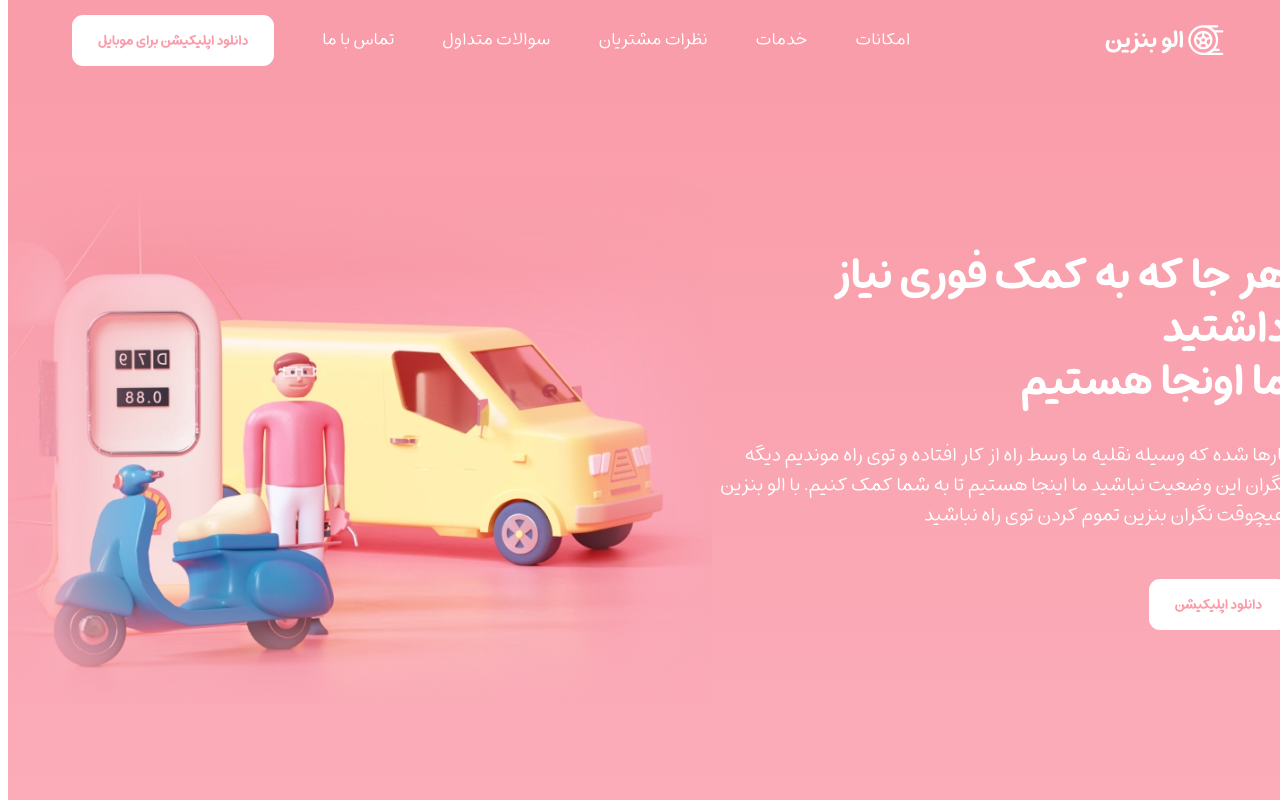
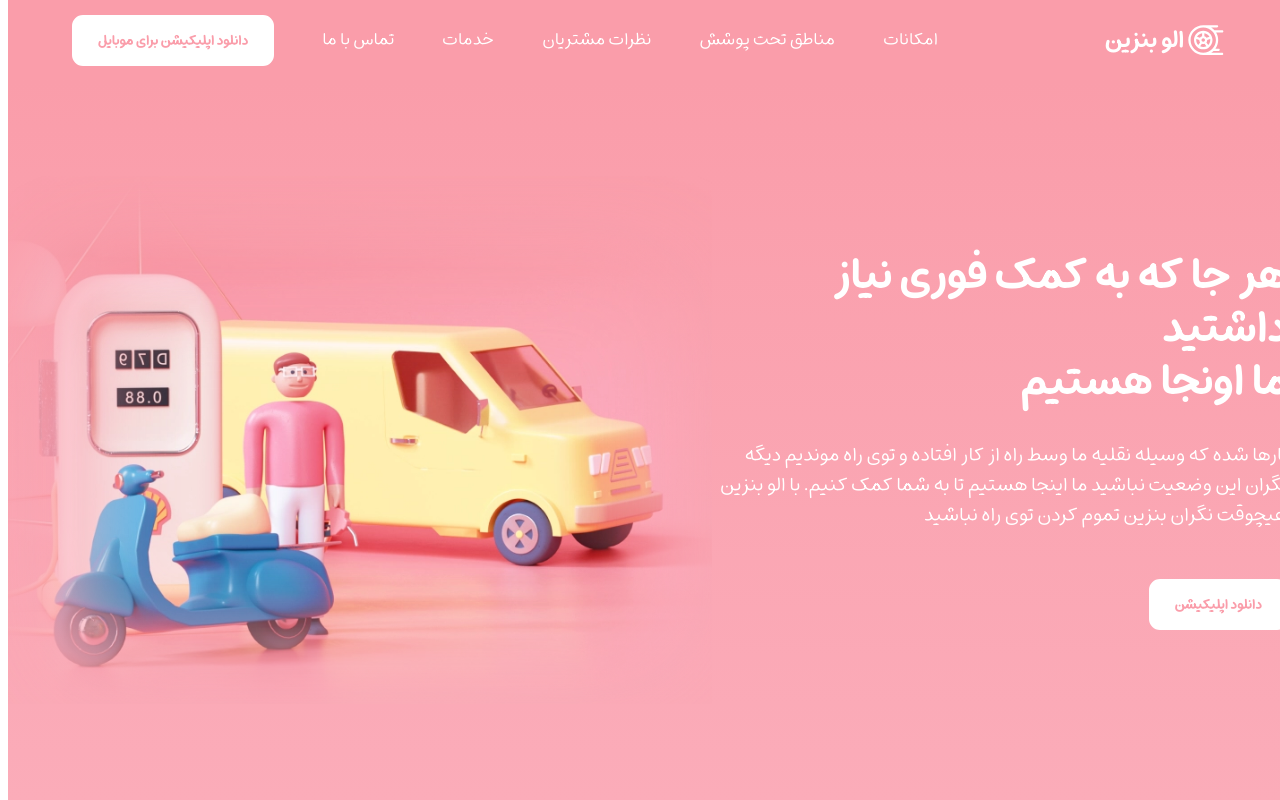
Before and after one commit to HessamCheraghi/landing-page-v1, a React (Create React App) app: page / in a window 1280 px wide. Shown: the top 800 px of the page. Built offline with nearby package versions, Linux system fonts and the light colour scheme.

Commit message:
added smooth scroll effect

```diff
--- a/src/components/CTA/CTA.jsx
+++ b/src/components/CTA/CTA.jsx
@@ -3,7 +3,7 @@
 
 export default function CTA() {
   return (
-    <div className={styles.container}>
+    <div id="cta" className={styles.container}>
       <img src={phone} alt="تلفن همراه" />
       <div className={styles.textBox}>
         <h2 className={styles.secondary}>
--- a/src/components/Features/Card/Card.jsx
+++ b/src/components/Features/Card/Card.jsx
@@ -1,11 +1,12 @@
 import styles from "./Card.module.scss";
 import { motion } from "framer-motion";
 
-export default function Card({ data }) {
+export default function Card({ data, delay }) {
   return (
     <motion.div
-      viewport={{ once: true, margin: "250px" }}
+      viewport={{ once: true, amount: 0.2 }}
       initial={{ opacity: 0, y: 300 }}
+      transition={{ duration: 0.5, delay: delay * 0.2 }}
       whileInView={{ opacity: 1, y: 0 }}
       className={styles.background}
     >
--- a/src/components/Features/Features.jsx
+++ b/src/components/Features/Features.jsx
@@ -9,7 +9,7 @@
     hidden: { opacity: 0, y: 120 },
   };
   return (
-    <div className={styles.container}>
+    <div id="features" className={styles.container}>
       <motion.p
         initial="hidden"
         whileInView="visible"
--- a/src/components/Header/Header.jsx
+++ b/src/components/Header/Header.jsx
@@ -3,8 +3,19 @@
 import Nav from "./Nav";
 import Logo from "./Logo";
 export default function Header() {
+  const handleClick = function (e) {
+    e.preventDefault();
+
+    // matching href to id
+    if (e.target.closest("a")) {
+      const id = e.target.closest("a").getAttribute("href");
+      console.log(id);
+      document.querySelector(id).scrollIntoView({ behavior: "smooth" });
+    }
+  };
+
   return (
-    <header className={styles.container}>
+    <header onClick={handleClick} id="header" className={styles.container}>
       <Logo delay={0} />
       <Nav delay={2} />
       {/*  <button class={styles.mobileNav}/> */}
--- a/src/components/Header/Logo/Logo.jsx
+++ b/src/components/Header/Logo/Logo.jsx
@@ -4,7 +4,7 @@
 export default function Logo({ delay }) {
   const animationDelay = delay ?? 0;
   return (
-    <a href="#hero" className={styles.container}>
+    <a href="#header" className={styles.container}>
       <motion.svg
         initial={{ x: 300 }}
         animate={{ x: 0 }}
--- a/src/components/Header/Nav/Nav.jsx
+++ b/src/components/Header/Nav/Nav.jsx
@@ -3,11 +3,11 @@
 
 export default function Nav({ delay }) {
   const list = [
-    { label: "امکانات", href: "#" },
-    { label: "خدمات", href: "#" },
-    { label: "نظرات مشتریان", href: "#" },
-    { label: "سوالات متداول", href: "#" },
-    { label: "تماس با ما", href: "#" },
+    { label: "امکانات", href: "#features" },
+    { label: "مناطق تحت پوشش", href: "#world-map" },
+    { label: "نظرات مشتریان", href: "#reviews" },
+    { label: "خدمات", href: "#services" },
+    { label: "تماس با ما", href: "#cta" },
   ];
   // hover effects
   const handelHover = function (e) {
--- a/src/components/Hero/Hero.jsx
+++ b/src/components/Hero/Hero.jsx
@@ -5,7 +5,7 @@
 
 export default function Hero() {
   return (
-    <div className={styles.background}>
+    <div id="hero" className={styles.background}>
       <motion.div
         initial={{ opacity: 0, y: 150 }}
         animate={{ opacity: 1, y: 0 }}
--- a/src/components/Reviews/Reviews.jsx
+++ b/src/components/Reviews/Reviews.jsx
@@ -8,7 +8,7 @@
     hidden: { y: 120 },
   };
   return (
-    <div className={styles.container}>
+    <div id="reviews" className={styles.container}>
       <motion.p
         initial="hidden"
         whileInView="visible"
@@ -32,7 +32,7 @@
           <motion.div
             initial="hidden"
             whileInView="visible"
-            viewport={{ once: true, margin: "100px" }}
+            viewport={{ once: true, amount: 0.5 }}
             variants={variants}
             key={datum.id}
             className={styles.card}
--- a/src/components/Services/Services.jsx
+++ b/src/components/Services/Services.jsx
@@ -6,11 +6,11 @@
 import { motion } from "framer-motion";
 export default function Services() {
   const variants = {
-    visible: { y: 0, transition: { duration: 1 } },
-    hidden: { y: 120 },
+    visible: { y: 0, opacity: 1, transition: { duration: 1 } },
+    hidden: { y: 120, opacity: 0 },
   };
   return (
-    <div className={styles.container}>
+    <div id="services" className={styles.container}>
       <motion.p
         initial="hidden"
         whileInView="visible"
--- a/src/components/WorldMap/WorldMap.jsx
+++ b/src/components/WorldMap/WorldMap.jsx
@@ -7,7 +7,7 @@
     hidden: { opacity: 0, y: 120 },
   };
   return (
-    <div className={styles.container}>
+    <div id="world-map" className={styles.container}>
       <motion.p
         initial="hidden"
         whileInView="visible"
```
